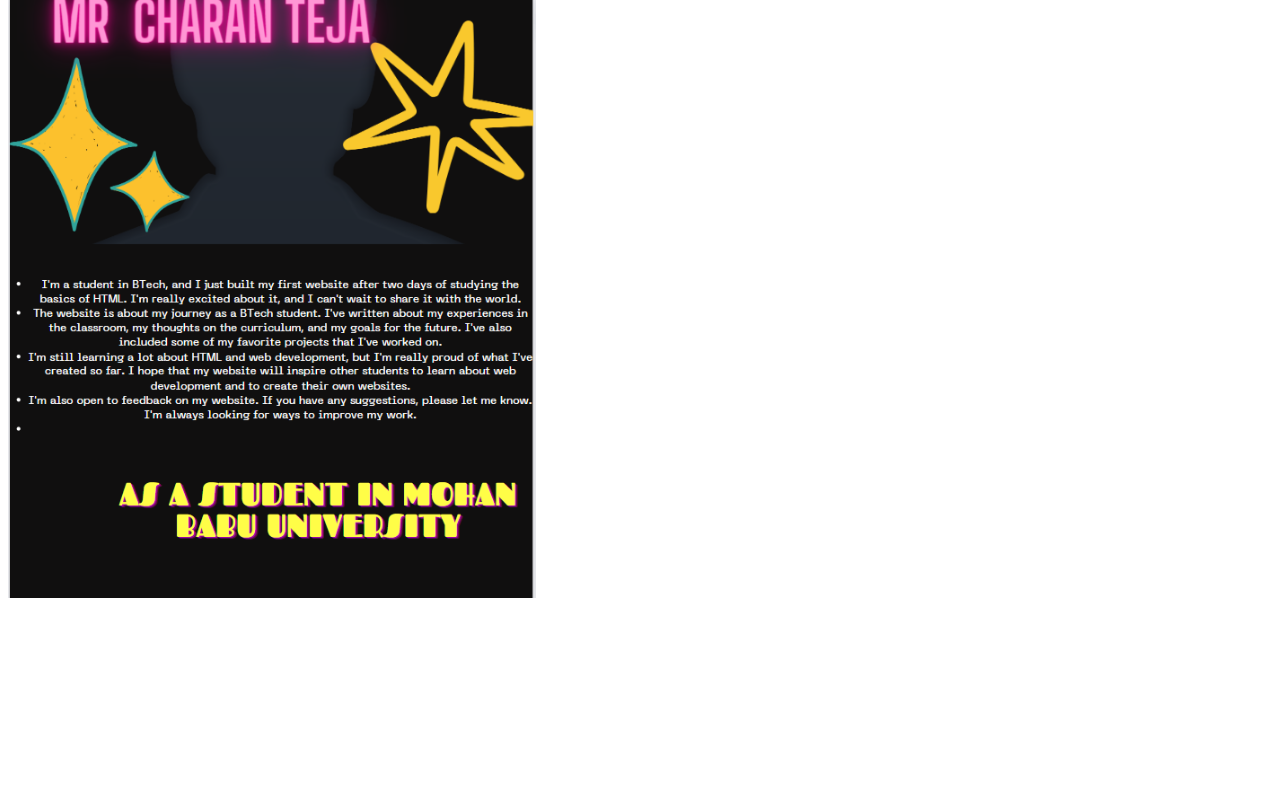
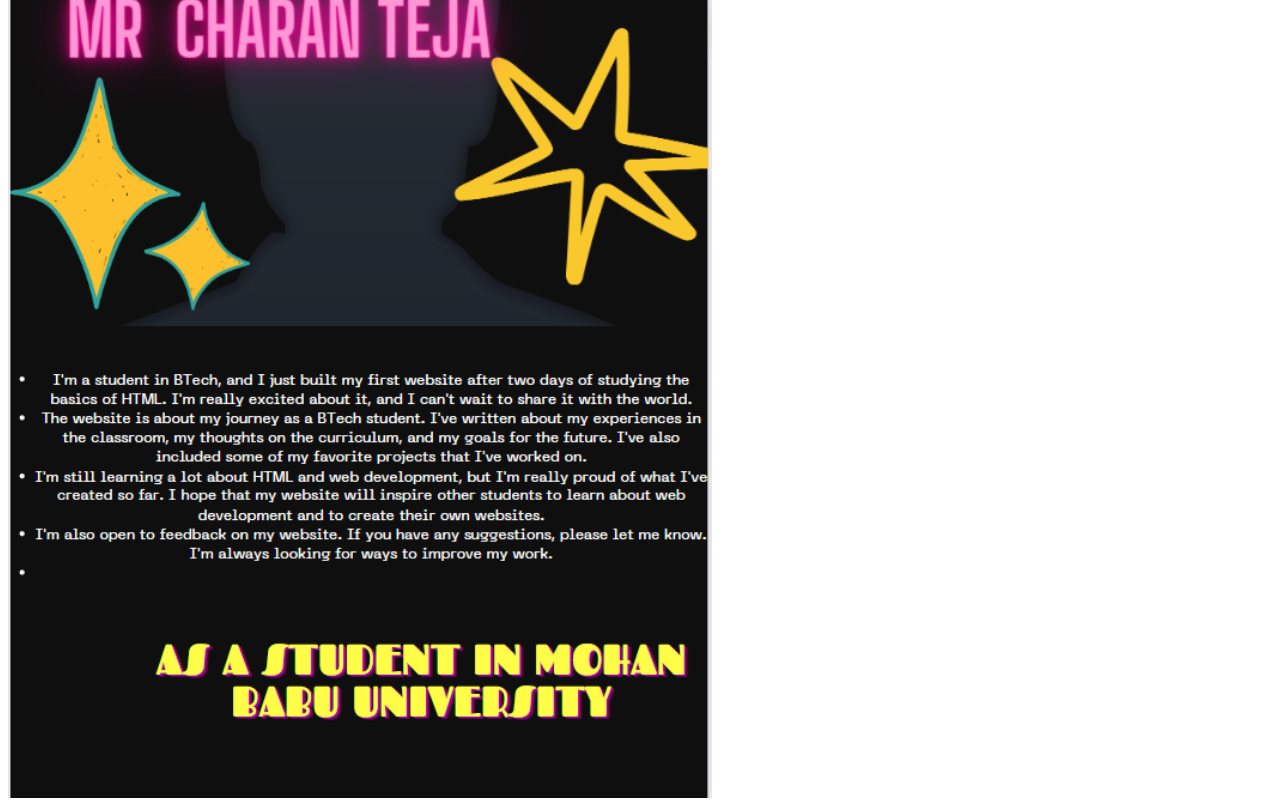
Before and after one commit to Charannick17/html--nature, a plain HTML site: page index.html in a window 1280 px wide. Shown: the part 749-1559 px from the top of the page. Before the commit the page ends 1359 px from the top, so only its background shows below. Drawn offline with Linux system fonts and the light colour scheme.

Commit message:
Update index.html

```diff
--- a/index.html
+++ b/index.html
@@ -28,6 +28,6 @@
       <img src = "ttdwaterfalls.jpg"height = "500"></br>
     </body>
 <a href = "aboutme.html">ABOUT ME</a></br>
-<img src = "ABOUT ME.png"height = "600">
+<img src = "ABOUT ME.png"height = "800">
 
 </html>
```
